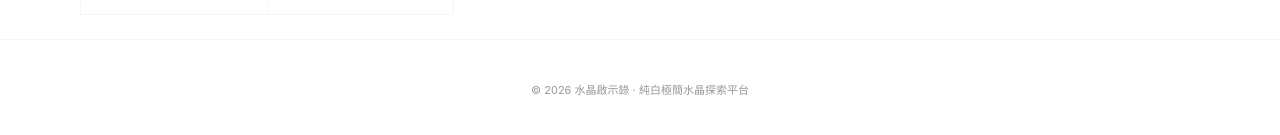
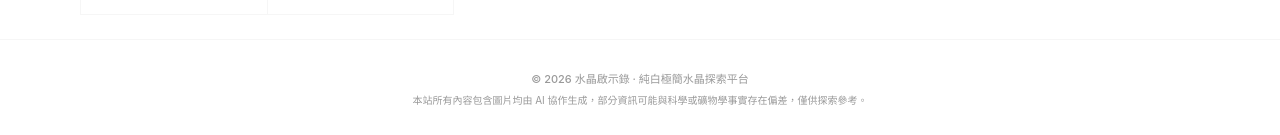
Before and after one commit to YuLinChen83/crystal-revelation, a React (Vite) app: page / in a window 1280 px wide. Shown: the part 3727-3862 px from the top of the page. Built offline with nearby package versions, Linux system fonts and the light colour scheme.

Commit message:
feat: add AI content disclaimer to footer and crystal safety warning to workshop

```diff
--- a/src/App.tsx
+++ b/src/App.tsx
@@ -238,7 +238,10 @@ function App() {
       {/* 極簡頁腳 */}
       <footer style={styles.footer}>
         <div className="container" style={styles.footerContent}>
-          <p>© 2026 水晶啟示錄 · 純白極簡水晶探索平台</p>
+          <p style={{ margin: 0, fontWeight: '500' }}>© 2026 水晶啟示錄 · 純白極簡水晶探索平台</p>
+          <p style={{ margin: '6px 0 0 0', color: 'var(--text-tertiary)', fontSize: '10px', maxWidth: '600px', textAlign: 'center', lineHeight: '1.6' }}>
+            本站所有內容包含圖片均由 AI 協作生成，部分資訊可能與科學或礦物學事實存在偏差，僅供探索參考。
+          </p>
         </div>
       </footer>
 
@@ -318,6 +321,8 @@ const styles: { [key: string]: React.CSSProperties } = {
   },
   footerContent: {
     display: 'flex',
+    flexDirection: 'column',
+    alignItems: 'center',
     justifyContent: 'center',
     fontSize: '11px',
     color: 'var(--text-tertiary)',
--- a/src/components/BraceletSimulator.tsx
+++ b/src/components/BraceletSimulator.tsx
@@ -622,6 +622,13 @@ export const BraceletSimulator: React.FC<{
             請由下方水晶珠盤挑選水晶珠放入手鍊，此處將分析您的專屬手鍊能量。
           </div>
         )}
+
+        {/* 工坊實體化安全提醒聲明 */}
+        <div style={styles.workshopDisclaimer}>
+          <span style={{ fontSize: '11px', display: 'block', lineHeight: '1.5' }}>
+            ⚠️ <strong>工坊提醒</strong>：本站收錄之水晶礦物並非全部適合加工為實體首飾元件（部分礦物硬度較低易碎，或含有特定化學元素不宜貼身配戴），若欲串製實體手鍊，請依珠寶專家建議自行斟酌。
+          </span>
+        </div>
       </div>
     );
   };
@@ -1700,6 +1707,14 @@ const styles: { [key: string]: React.CSSProperties } = {
     right: '16px',
     zIndex: 10,
   },
+  workshopDisclaimer: {
+    marginTop: '16px',
+    padding: '10px 14px',
+    backgroundColor: 'var(--bg-secondary)',
+    border: '1px solid var(--border-light)',
+    borderRadius: '4px',
+    color: 'var(--text-tertiary)',
+  },
 };
 
 const modalStyles: { [key: string]: React.CSSProperties } = {
```
